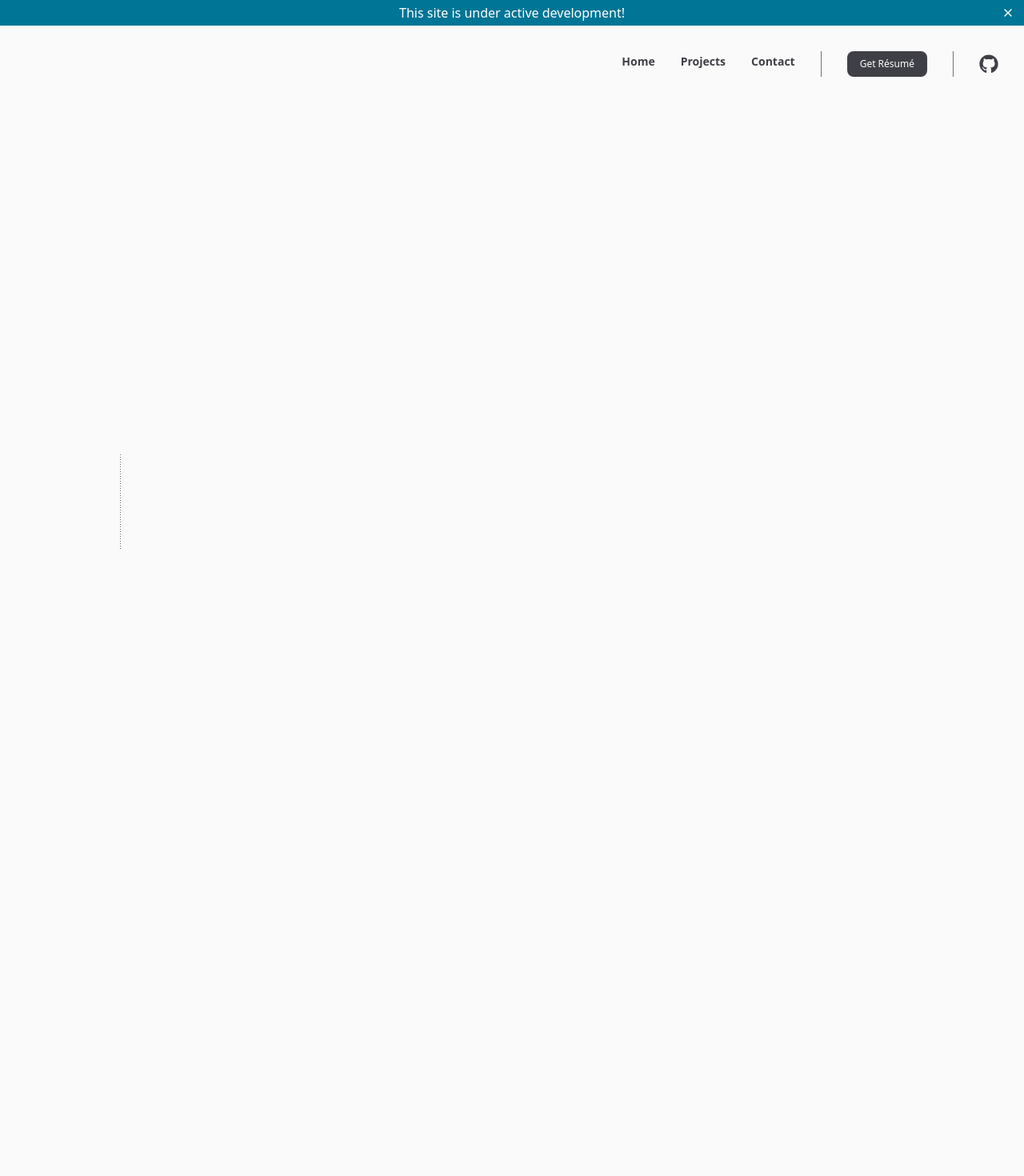
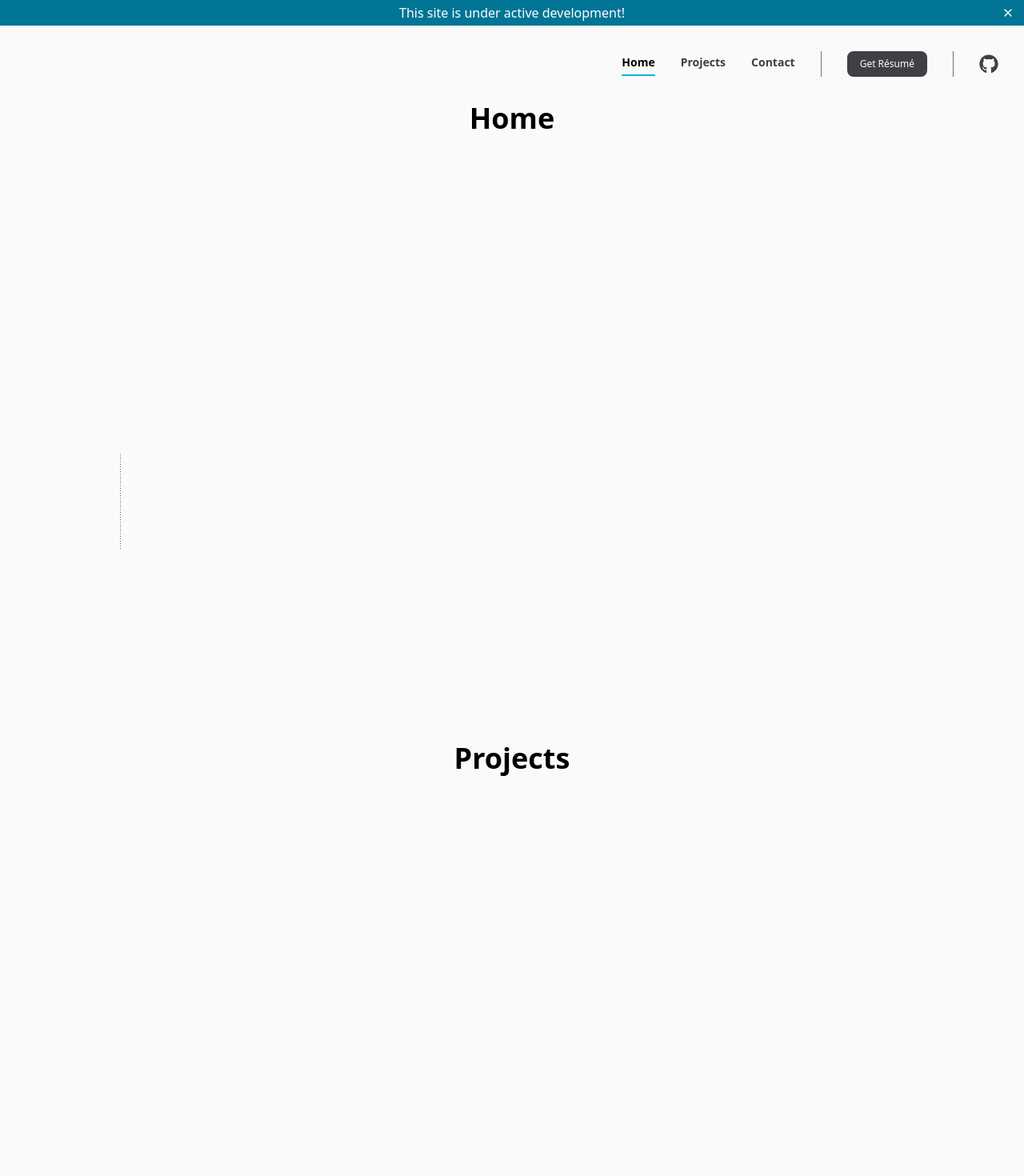
Before and after one commit to nicdgonzalez/nicdgonzalez.github.io, a Next.js app: page / in a window 1280 px wide. Shown: the top 1470 px of the page at 80% size. Before the commit the page ends 832 px from the top, so only its background shows below. Built offline with nearby package versions, Linux system fonts and the light colour scheme.

Commit message:
implement IntersectionObserver logic for navigation bar

```diff
--- a/package.json
+++ b/package.json
@@ -1,5 +1,5 @@
 {
-  "name": "portfolio2",
+  "name": "portfolio",
   "version": "0.1.0",
   "private": true,
   "scripts": {
--- a/src/app/layout.tsx
+++ b/src/app/layout.tsx
@@ -1,7 +1,8 @@
 import type { Metadata } from "next";
 import { Geist, Geist_Mono } from "next/font/google";
+import { Banner } from "@/components/Banner";
+
 import "./globals.css";
-import { Banner } from "@/components/Banner";
 
 const geistSans = Geist({
   variable: "--font-geist-sans",
--- a/src/app/page.tsx
+++ b/src/app/page.tsx
@@ -1,12 +1,40 @@
 import { Header } from "@/components/Header";
 
 export default function Home() {
+  // TODO:
+  //
+  // - Fix spacing between top and section when clicking the links.
+  // - Create a `Section` component.
   return (
     <>
       <Header />
       <main>
-        <section id="home" className="h-screen">
+        <section
+          id="home"
+          className="min-h-screen flex justify-center"
+        >
           <div className="text-white scroll-line" />
+          <div className="container">
+            <h1 className="text-4xl md:text-4xl font-bold text-center">
+              Home
+            </h1>
+          </div>
+        </section>
+        <section
+          id="projects"
+          className="min-h-screen flex justify-center"
+        >
+          <h1 className="text-4xl md:text-4xl font-bold text-center">
+            Projects
+          </h1>
+        </section>
+        <section
+          id="contact"
+          className="min-h-screen flex justify-center"
+        >
+          <h1 className="text-4xl md:text-4xl font-bold text-center">
+            Contact
+          </h1>
         </section>
       </main>
     </>
--- a/src/components/Banner.tsx
+++ b/src/components/Banner.tsx
@@ -1,22 +1,19 @@
 "use client";
 
 import { X } from "lucide-react";
-import { useState } from "react";
+import { useEffect, useState } from "react";
 
 interface BannerProps {
   children: React.ReactNode;
 }
 
 export function Banner({ children }: BannerProps) {
-  // I don't want the banner to stay hidden if it gets changed, so we'll
-  // encode some additional information into the value to make sure we are
-  // hiding the correct banner.
-  //
-  // date,counter
-  const bannerInfo = "2025-08-22,0";
-  const [hidden, setHidden] = useState(
-    () => localStorage.getItem("bannerHidden") === bannerInfo,
-  );
+  const bannerInfo = "2025-08-28,0";
+  const [hidden, setHidden] = useState(true);
+
+  useEffect(() => {
+    setHidden(window.localStorage.getItem("bannerHidden") === bannerInfo);
+  });
 
   if (hidden) {
     return;
--- a/src/components/Header.tsx
+++ b/src/components/Header.tsx
@@ -1,9 +1,8 @@
-import { ExternalLink } from "lucide-react";
 import { MainNavigation } from "./Navigation";
 
 export function Header() {
   return (
-    <header className="fixed flex flex-row justify-between p-8 w-full">
+    <header className="sticky flex flex-row justify-between p-8 w-full top-0">
       <MainNavigation />
     </header>
   );
--- a/src/components/Navigation.tsx
+++ b/src/components/Navigation.tsx
@@ -1,10 +1,14 @@
-import { ExternalLink } from "lucide-react";
+"use client";
+
+import { ExternalLink, Menu } from "lucide-react";
+import { useEffect, useState } from "react";
 import { FaGithub } from "react-icons/fa";
 
 interface Section {
   id: string;
   href: string;
   name: string;
+  targetSectionId: string;
 }
 
 export function MainNavigation() {
@@ -13,29 +17,79 @@ export function MainNavigation() {
       id: "nav-home",
       href: "#home",
       name: "Home",
+      targetSectionId: "home",
     },
     {
       id: "nav-projects",
       href: "#projects",
       name: "Projects",
+      targetSectionId: "projects",
     },
     {
       id: "nav-contact",
       href: "#contact",
       name: "Contact",
+      targetSectionId: "contact",
     },
   ];
 
+  const [activeSection, setActiveSection] = useState(sections[0].id);
+
+  useEffect(() => {
+    const observers: IntersectionObserver[] = [];
+
+    sections.forEach((section) => {
+      const element = document.getElementById(section.targetSectionId);
+
+      if (element === null) {
+        return;
+      }
+
+      const observer = new IntersectionObserver(
+        (entries) => {
+          entries.forEach((entry) => {
+            if (!entry.isIntersecting) {
+              return;
+            }
+
+            setActiveSection(section.id);
+          });
+        },
+        { threshold: 0.8 },
+      );
+
+      observer.observe(element);
+      observers.push(observer);
+    });
+
+    return () => {
+      observers.forEach((observer) => {
+        observer.disconnect();
+      });
+    };
+  }, []);
+
   return (
     <nav className="flex h-full items-center justify-end w-full">
-      <ul className="grid grid-flow-col gap-x-8 text-center items-center">
+      <button type="button" className="block md:hidden hover:cursor-pointer">
+        <Menu size={24} />
+      </button>
+      <ul className="hidden md:grid grid-flow-col gap-x-8 text-center items-center">
         {sections.map((section) => {
           return (
             <li
               key={section.id}
-              className="text-zinc-700 max-w-fit dark:text-zinc-300 hover:text-black hover:dark:text-white text-sm after:content-[''] after:block after:w-full after:mt-1 after:h-[2px] hover:after:bg-cyan-500 font-semibold"
+              className="text-zinc-700 max-w-fit dark:text-zinc-300"
             >
-              <a href={section.href}>{section.name}</a>
+              <a
+                href={section.href}
+                className={`hover:text-black hover:dark:text-white text-sm after:content-[''] after:block after:w-full after:mt-1 after:h-[2px] hover:after:bg-cyan-500 font-semibold ${
+                  activeSection === section.id &&
+                  "text-black dark:text-white after:bg-cyan-500"
+                }`}
+              >
+                {section.name}
+              </a>
               {section.href.startsWith("http") && <ExternalLink size={16} />}
             </li>
           );
@@ -48,7 +102,7 @@ export function MainNavigation() {
           >
             <button
               type="button"
-              className="bg-zinc-700 hover:bg-black dark:bg-zinc-300 hover:dark:bg-white text-white dark:text-black text-xs px-4 py-2 rounded-lg hover:cursor-pointer"
+              className="overflow-x-visible bg-zinc-700 hover:bg-black dark:bg-zinc-300 hover:dark:bg-white text-white dark:text-black text-xs px-4 py-2 rounded-lg hover:cursor-pointer"
             >
               Get Résumé
             </button>
```
Also changed, not shown: 1 other file (tests, documents, lock files or other folders).
